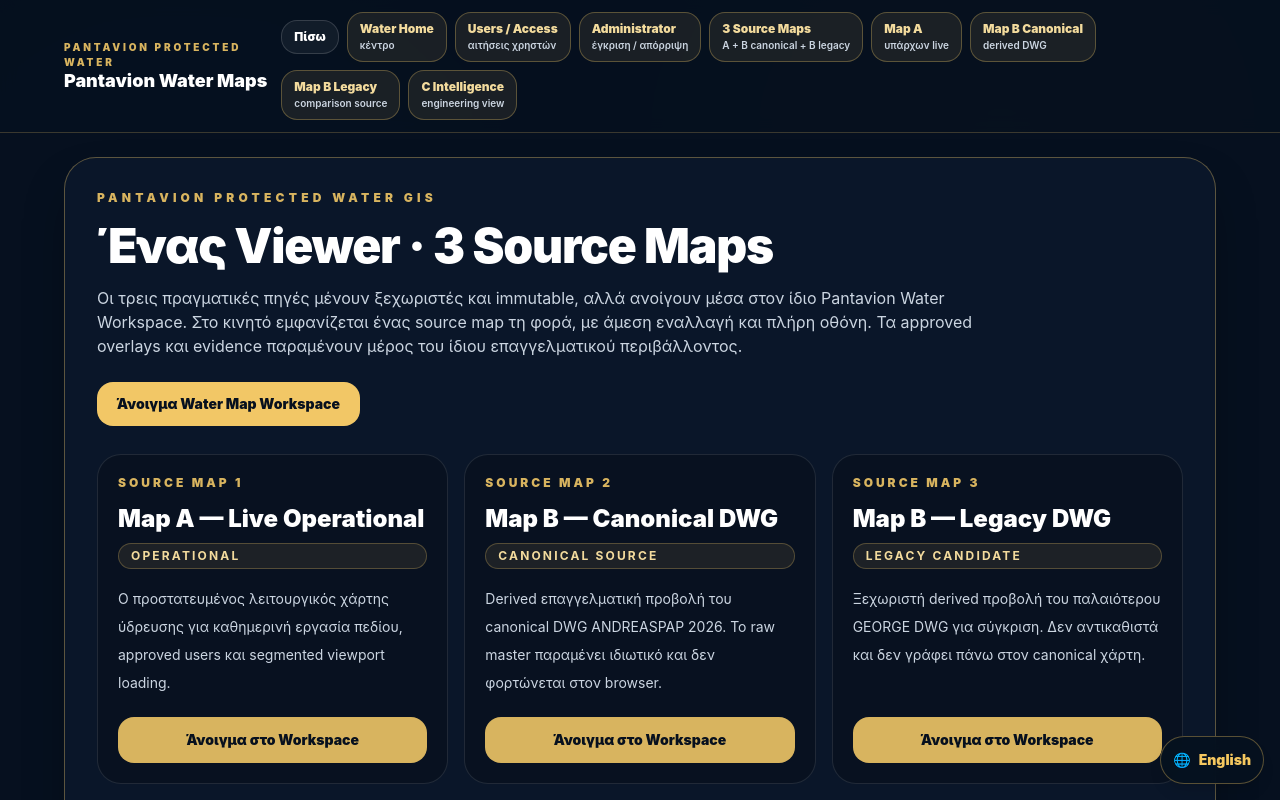
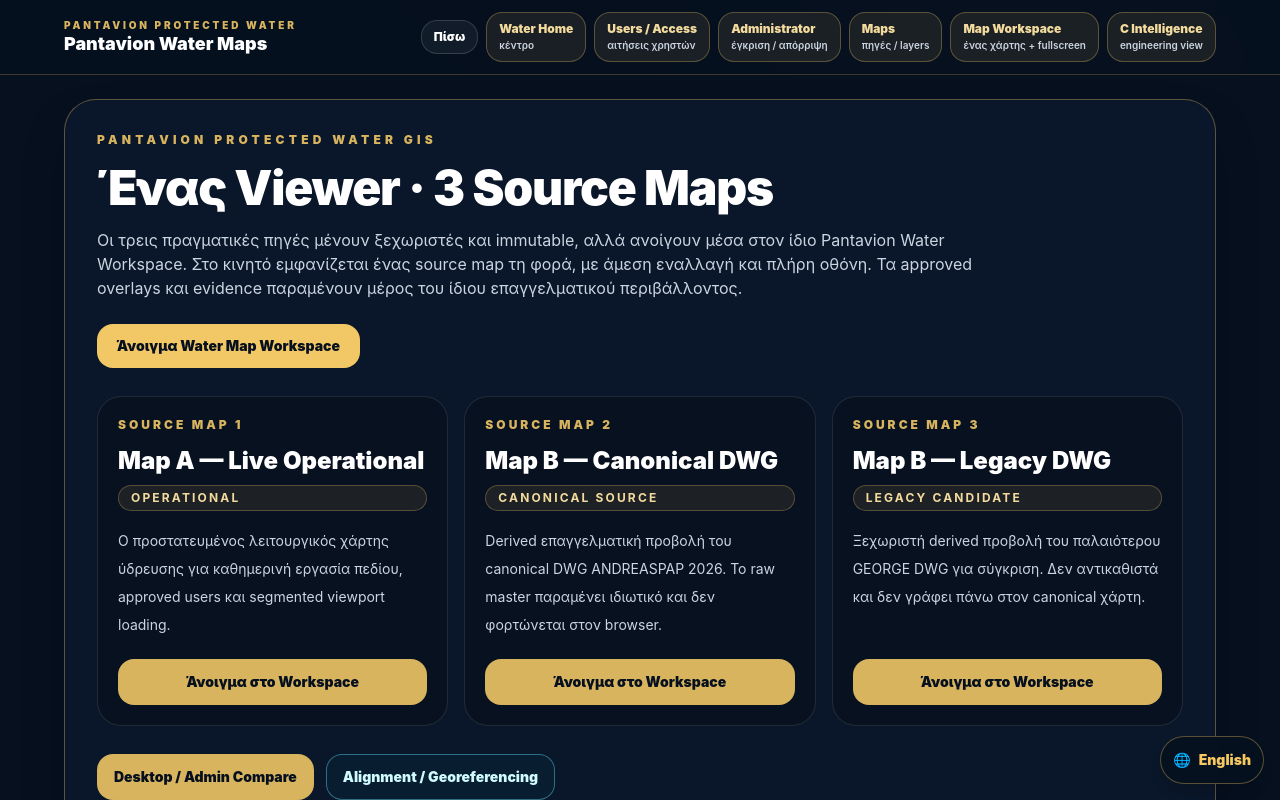
Before and after one commit to pandaconnect1/pantavion-planet, a Next.js app: page /professional/infrastructure/water/maps in a window 1280 px wide. Shown: the top 800 px of the page. Built offline with nearby package versions, Linux system fonts and the light colour scheme.

Commit message:
feat(water): route navigation through unified fullscreen map workspace

```diff
--- a/app/professional/infrastructure/water/water-map-navigation.tsx
+++ b/app/professional/infrastructure/water/water-map-navigation.tsx
@@ -20,23 +20,13 @@ const links = [
   },
   {
     href: "/professional/infrastructure/water/maps",
-    label: "3 Source Maps",
-    description: "A + B canonical + B legacy",
+    label: "Maps",
+    description: "πηγές / layers",
   },
   {
-    href: "/professional/infrastructure/water/live",
-    label: "Map A",
-    description: "υπάρχων live",
-  },
-  {
-    href: "/professional/infrastructure/water/master-b-mobile?sourceKey=canonical-2026-andreaspap",
-    label: "Map B Canonical",
-    description: "derived DWG",
-  },
-  {
-    href: "/professional/infrastructure/water/master-b-mobile?sourceKey=legacy-george-85m",
-    label: "Map B Legacy",
-    description: "comparison source",
+    href: "/professional/infrastructure/water/maps/workspace",
+    label: "Map Workspace",
+    description: "ένας χάρτης + fullscreen",
   },
   {
     href: "/professional/infrastructure/water/c",
```
